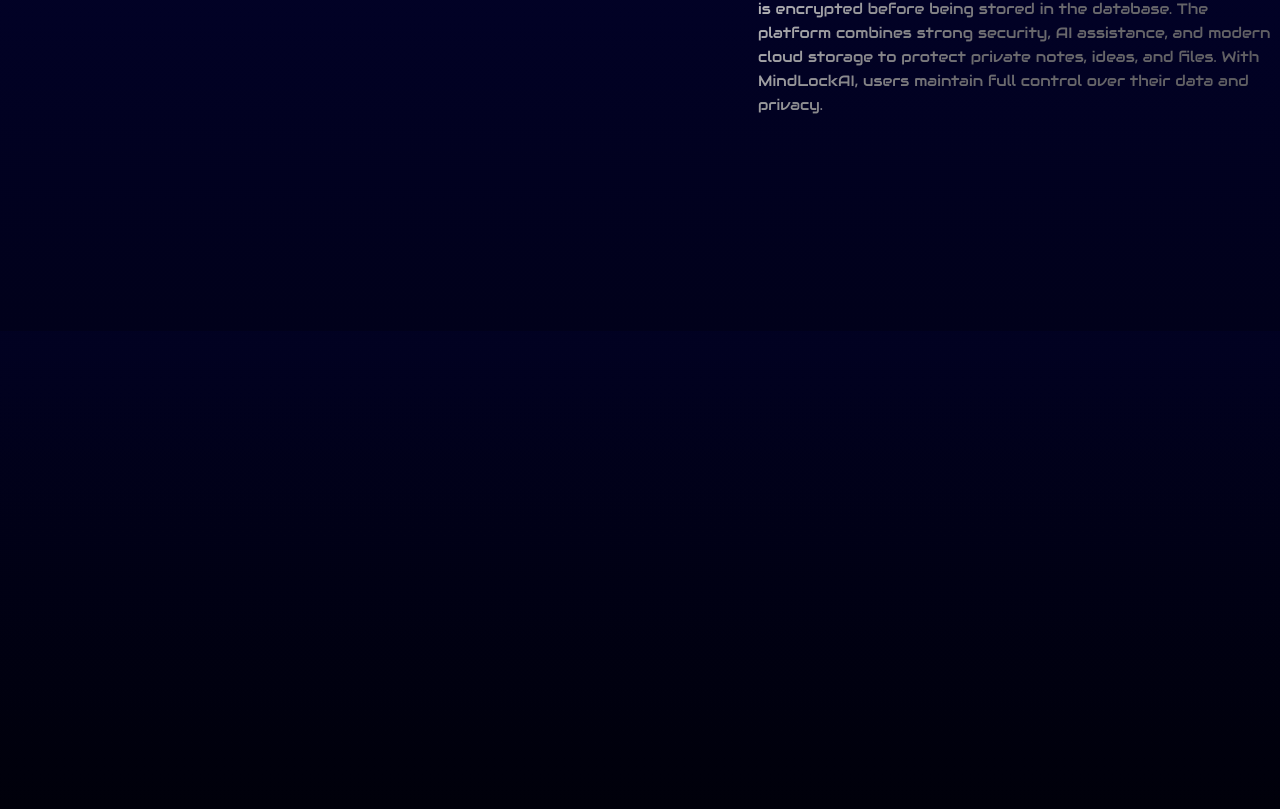
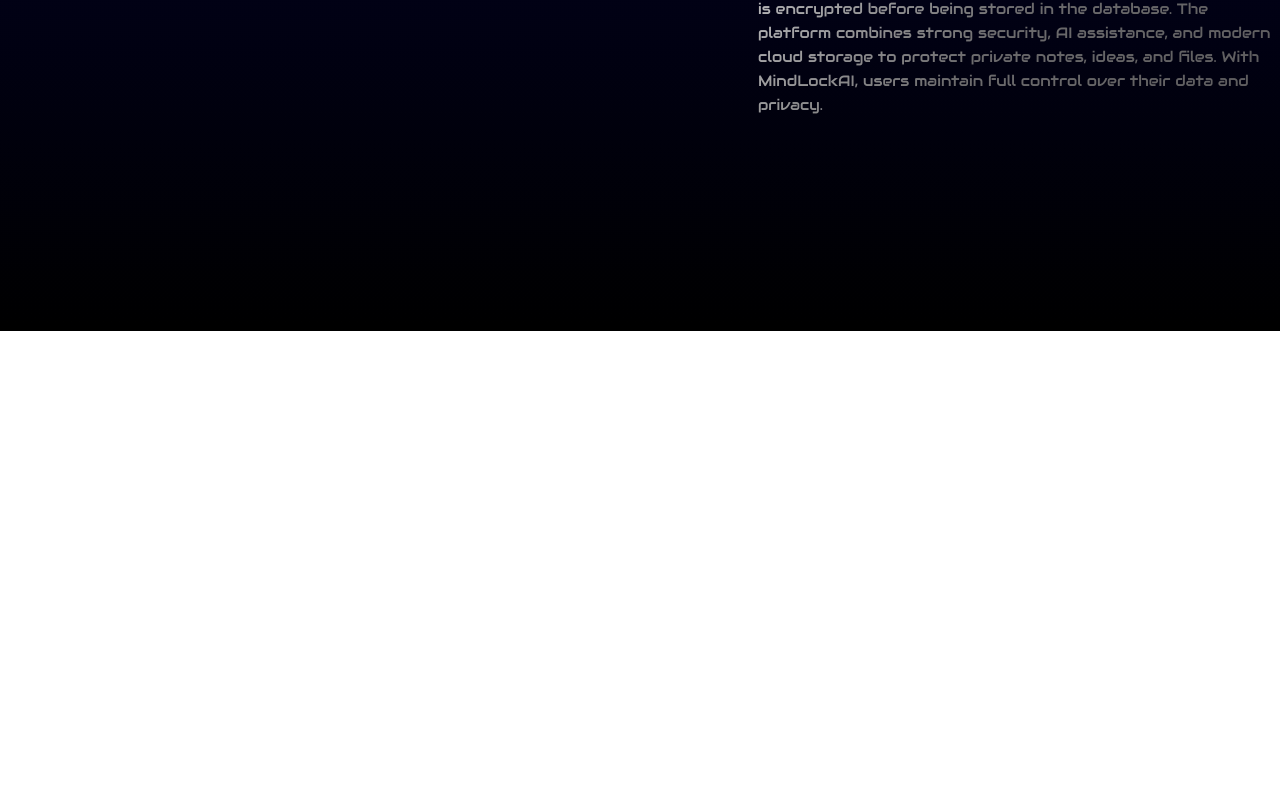
Before and after one commit to StackSynth/Mindlock, a React (Vite) app: page / in a window 1280 px wide. Shown: the part 569-1378 px from the top of the page. After the commit the page ends 900 px from the top, so only its background shows below. Built offline with nearby package versions, Linux system fonts and the light colour scheme; a web font is replaced by a local one.

Commit message:
initial commit

```diff
--- a/src/component/landingpage.css
+++ b/src/component/landingpage.css
@@ -167,7 +167,6 @@
 
 /* Section 2 - Empty */
 .section2 {
-    min-height: 100vh;
     background: linear-gradient(180deg, rgba(2, 2, 51, 0.3), rgba(0, 0, 0, 0.8));
 }
 
--- a/src/component/landingpage.jsx
+++ b/src/component/landingpage.jsx
@@ -5,7 +5,6 @@
 function LandingPage() {
   return (
     <>
-      {/* Navbar */}
       <nav className="navbar">
         <div className="navbar-container">
           <div className="navbar-logo">
@@ -26,7 +25,6 @@
         </div>
       </nav>
 
-      {/* Original Content with Heading */}
       <div className="section1">
         <div className="heading">
           <h1>
@@ -43,7 +41,6 @@
         </div>
       </div>
 
-      {/* Section 2 - Empty */}
       <div className="section2">
       </div>
     </>
```
